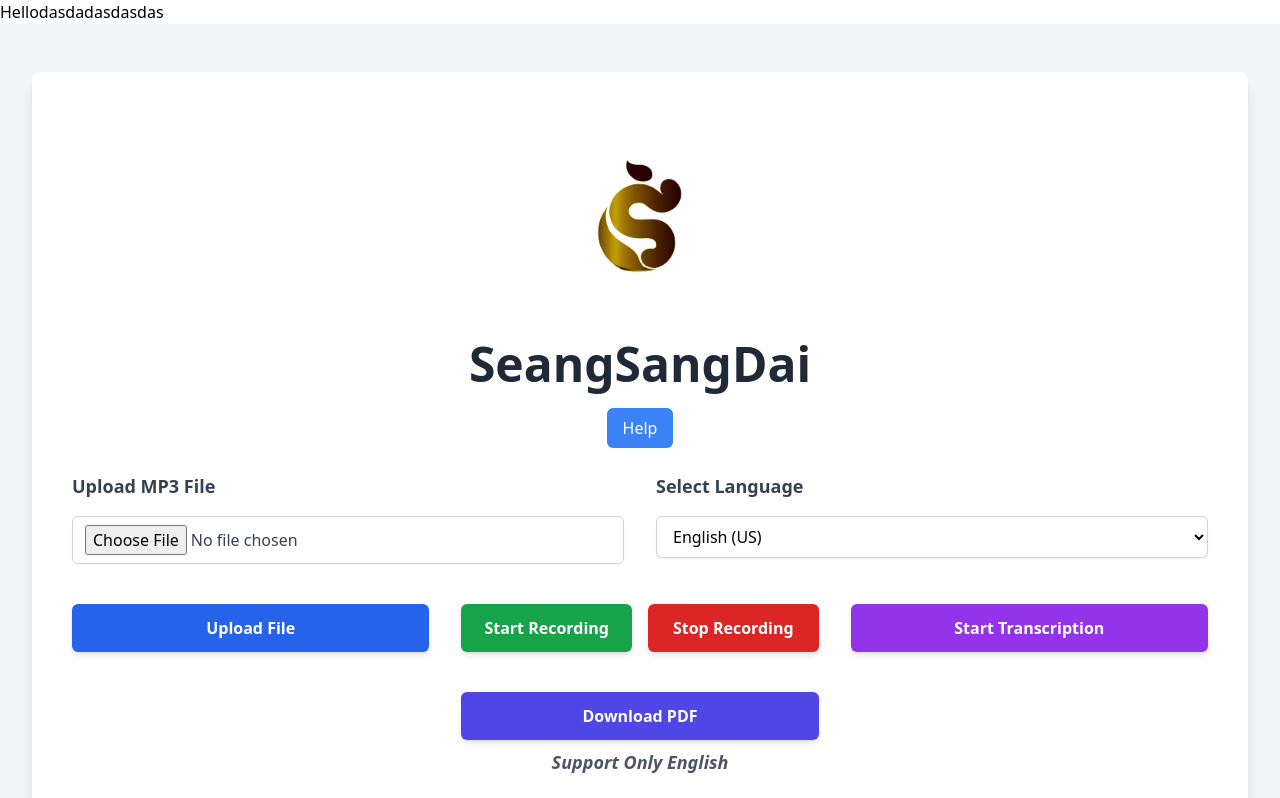
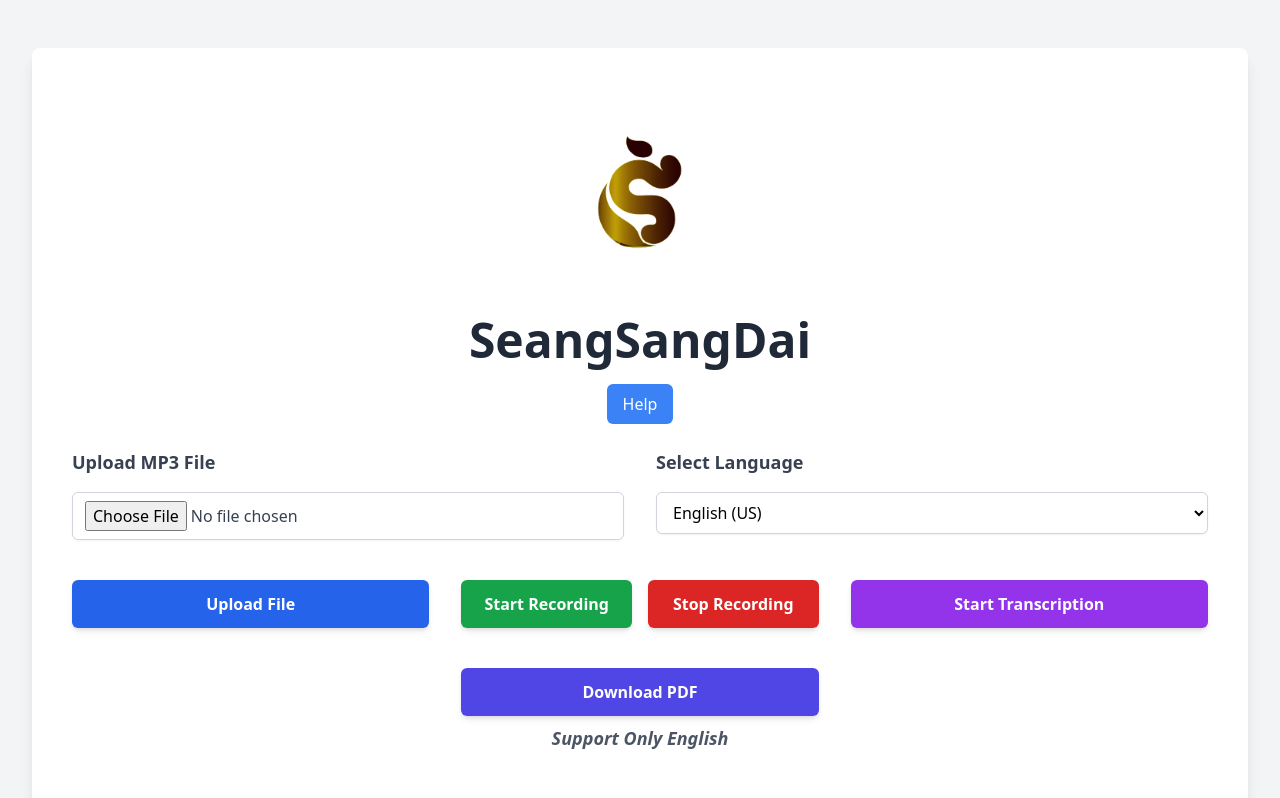
Before and after one commit to SarayutBz/AWS_Transribe2, a Vue app: page / in a window 1280 px wide. Shown: the top 798 px of the page. Built offline with nearby package versions, Linux system fonts and the light colour scheme.

Commit message:
dasdasd
asdasdas

Co-Authored-By: Wongsaphat Nakmuang <142575433+Bee34949@users.noreply.github.com>

```diff
--- a/src/App.vue
+++ b/src/App.vue
@@ -1,5 +1,5 @@
 <template>
-  <h3>Hellodasdadasdasdas</h3>
+
   <div class="min-h-screen bg-gray-100 py-12 px-6 lg:px-8">
     <div class="max-w-7xl mx-auto bg-white rounded-lg shadow-lg p-10">
       <!-- Header -->
```
